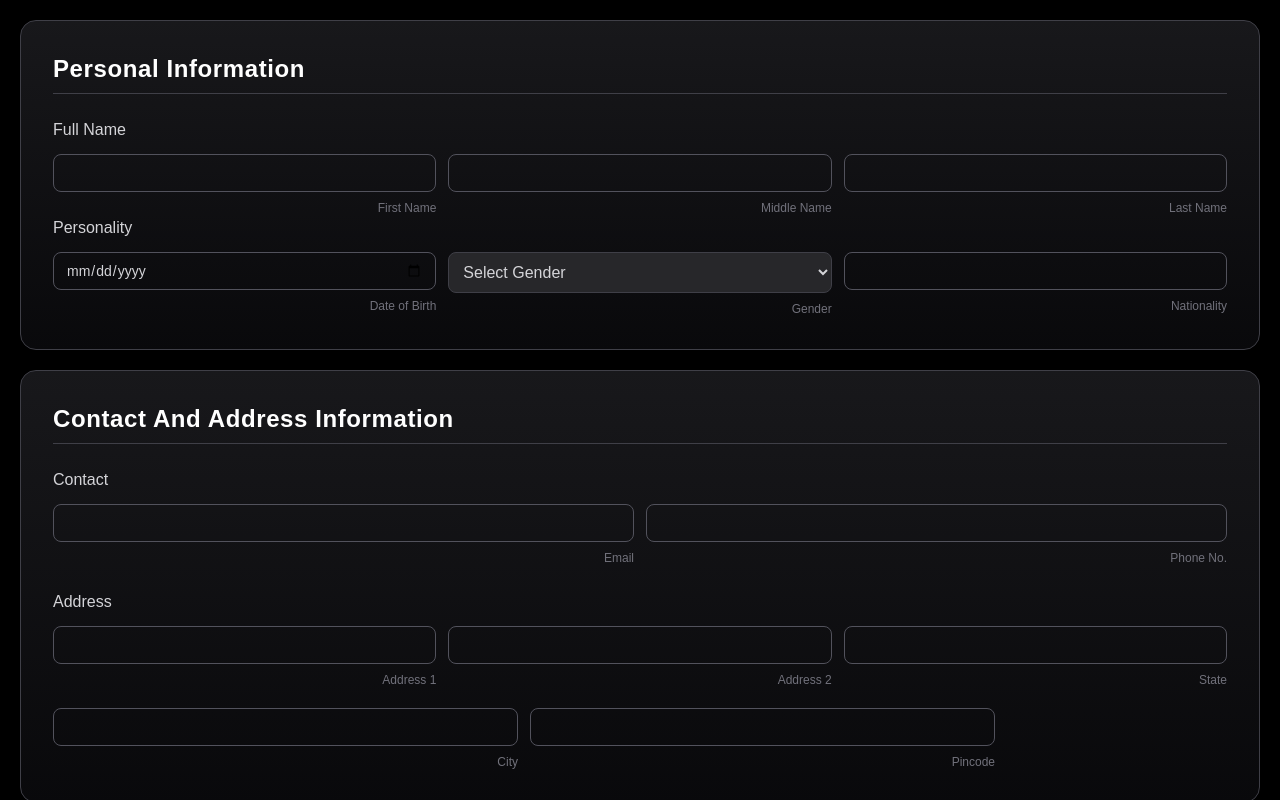
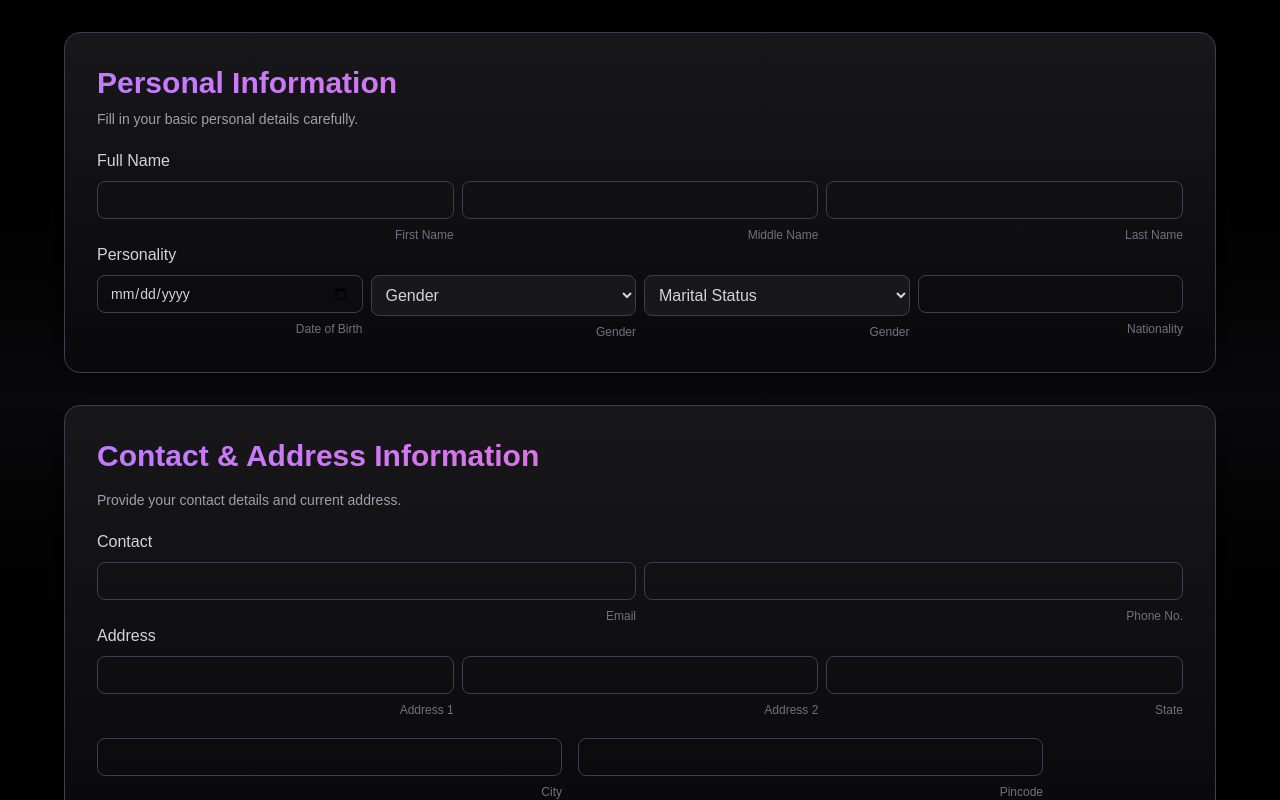
Before and after one commit to dhannu-dev/ClickUp, a Next.js app: page /teams in a window 1280 px wide. Both pictures are taken after a click on the button "New Member". Shown: the top 800 px of the page. Built offline with nearby package versions, Linux system fonts and the light colour scheme; grey boxes are pictures that could not be loaded.

Commit message:
update form

```diff
--- a/src/app/teams/page.jsx
+++ b/src/app/teams/page.jsx
@@ -44,18 +44,12 @@ export default function Teams() {
     setEditUser,
     handleSaveEditUser,
     setOpenUserMenu,
+    userFormData,
+    handleFormChange,
+    addMember,
   } = useContext(TodoContext);
 
   const [activeUser, setActiveUser] = useState(null);
-  const [step, setStep] = useState(1);
-
-  const handleNext = () => {
-    setStep((prev) => (prev < 3 ? prev + 1 : prev));
-  };
-
-  const handlePrev = () => {
-    setStep((prev) => (prev > 1 ? prev - 1 : prev));
-  };
 
   const handleSideBar = (user) => {
     setActiveUser((prev) => (prev?.id === user.id ? null : user));
@@ -592,32 +586,45 @@ export default function Teams() {
       )} */}
 
       {teamOption && (
-        <div className="h-screen z-50 p-5 absolute left-0 top-0 w-full bg-black">
-          <div className="flex flex-col gap-5">
-            <div className="w-full border border-zinc-700 rounded-2xl p-8 shadow-lg bg-gradient-to-b from-zinc-900 to-zinc-950 text-white transition-all duration-300 hover:shadow-purple-500/10">
-              <h1 className="text-2xl font-semibold mb-6 border-b border-zinc-700 pb-2 tracking-wide">
+        <div
+          onClick={handleTeamOption}
+          className="absolute no-scrollbar left-0 top-0 h-screen w-full overflow-y-auto bg-gradient-to-b from-black via-zinc-950 to-black p-8 text-white z-50"
+        >
+          <div
+            onClick={(e) => e.stopPropagation()}
+            className="flex flex-col gap-8 max-w-6xl mx-auto"
+          >
+            <div className="border border-zinc-700 rounded-2xl p-8 shadow-lg bg-gradient-to-b from-zinc-900 to-zinc-950 hover:shadow-purple-500/10 transition-all duration-300">
+              <h1 className="text-3xl font-semibold mb-2 bg-gradient-to-r from-purple-400 to-pink-400 bg-clip-text text-transparent">
                 Personal Information
               </h1>
-
-              <div className="flex flex-wrap gap-3">
-                <label className="w-full font-medium text-zinc-300">
+              <p className="text-sm text-zinc-400 mb-5">
+                Fill in your basic personal details carefully.
+              </p>
+              <div className="flex flex-wrap gap-2">
+                <label className="w-full text-zinc-300 font-medium">
                   Full Name
                 </label>
 
                 <div className="flex flex-col flex-1 min-w-[250px] group">
                   <input
                     type="text"
-                    className="border border-zinc-600 bg-transparent rounded-lg px-3 py-2 text-sm text-zinc-200 focus:outline-none focus:ring-1 focus:ring-purple-500 focus:border-purple-500 transition-all group-hover:border-zinc-400"
+                    name="firstName"
+                    value={userFormData.firstName}
+                    onChange={handleFormChange}
+                    className="border border-zinc-700 bg-transparent rounded-lg px-3 py-2 text-sm text-zinc-200 focus:outline-none focus:ring-1 focus:ring-purple-500 transition-all group-hover:border-zinc-500"
                   />
                   <label className="text-xs text-zinc-500 mt-2 text-right group-hover:text-zinc-300">
                     First Name
                   </label>
                 </div>
-
                 <div className="flex flex-col flex-1 min-w-[250px] group">
                   <input
                     type="text"
-                    className="border border-zinc-600 bg-transparent rounded-lg px-3 py-2 text-sm text-zinc-200 focus:outline-none focus:ring-1 focus:ring-purple-500 focus:border-purple-500 transition-all group-hover:border-zinc-400"
+                    name="middleName"
+                    value={userFormData.middleName}
+                    onChange={handleFormChange}
+                    className="border border-zinc-700 bg-transparent rounded-lg px-3 py-2 text-sm text-zinc-200 focus:outline-none focus:ring-1 focus:ring-purple-500 transition-all group-hover:border-zinc-500"
                   />
                   <label className="text-xs text-zinc-500 mt-2 text-right group-hover:text-zinc-300">
                     Middle Name
@@ -627,7 +634,10 @@ export default function Teams() {
                 <div className="flex flex-col flex-1 min-w-[250px] group">
                   <input
                     type="text"
-                    className="border border-zinc-600 bg-transparent rounded-lg px-3 py-2 text-sm text-zinc-200 focus:outline-none focus:ring-1 focus:ring-purple-500 focus:border-purple-500 transition-all group-hover:border-zinc-400"
+                    name="lastName"
+                    value={userFormData.lastName}
+                    onChange={handleFormChange}
+                    className="border border-zinc-700 bg-transparent rounded-lg px-3 py-2 text-sm text-zinc-200 focus:outline-none focus:ring-1 focus:ring-purple-500 transition-all group-hover:border-zinc-500"
                   />
                   <label className="text-xs text-zinc-500 mt-2 text-right group-hover:text-zinc-300">
                     Last Name
@@ -635,15 +645,17 @@ export default function Teams() {
                 </div>
               </div>
 
-              <div className="flex flex-wrap gap-3">
-                <label className="w-full font-medium text-zinc-300">
+              <div className="flex flex-wrap gap-2">
+                <label className="w-full text-zinc-300 font-medium">
                   Personality
                 </label>
-
                 <div className="flex flex-col flex-1 min-w-[250px] group">
                   <input
                     type="date"
-                    className="border border-zinc-600 bg-transparent rounded-lg px-3 py-2 text-sm text-zinc-300 focus:outline-none focus:ring-1 focus:ring-purple-500 focus:border-purple-500 transition-all group-hover:border-zinc-400"
+                    name="dob"
+                    value={userFormData.dob}
+                    onChange={handleFormChange}
+                    className="border border-zinc-700 bg-transparent rounded-lg px-3 py-2 text-sm text-zinc-300 focus:outline-none focus:ring-1 focus:ring-purple-500 transition-all group-hover:border-zinc-500"
                   />
                   <label className="text-xs text-zinc-500 mt-2 text-right group-hover:text-zinc-300">
                     Date of Birth
@@ -653,20 +665,31 @@ export default function Teams() {
                 <div className="flex flex-col flex-1 min-w-[250px] group">
                   <select
                     name="gender"
-                    className="p-2.5 rounded-lg bg-zinc-800 border border-zinc-700 text-zinc-300 focus:outline-none focus:ring-1 focus:ring-purple-500 focus:border-purple-500 transition-all group-hover:border-zinc-400"
+                    value={userFormData.gender}
+                    onChange={handleFormChange}
+                    className="p-2.5 rounded-lg bg-zinc-900 border border-zinc-700 text-zinc-300 focus:outline-none focus:ring-1 focus:ring-purple-500 transition-all group-hover:border-zinc-500"
                   >
-                    <option className="bg-zinc-800" value="">
-                      Select Gender
-                    </option>
-                    <option className="bg-zinc-800" value="male">
-                      Male
-                    </option>
-                    <option className="bg-zinc-800" value="female">
-                      Female
-                    </option>
-                    <option className="bg-zinc-800" value="trans">
-                      Trans
-                    </option>
+                    <option value="">Gender</option>
+                    <option value="male">Male</option>
+                    <option value="female">Female</option>
+                    <option value="trans">Trans</option>
+                  </select>
+                  <label className="text-xs text-zinc-500 mt-2 text-right group-hover:text-zinc-300">
+                    Gender
+                  </label>
+                </div>
+
+                <div className="flex flex-col flex-1 min-w-[250px] group">
+                  <select
+                    name="maritalStatus"
+                    value={userFormData.maritalStatus}
+                    onChange={handleFormChange}
+                    className="p-2.5 rounded-lg bg-zinc-900 border border-zinc-700 text-zinc-300 focus:outline-none focus:ring-1 focus:ring-purple-500 transition-all group-hover:border-zinc-500"
+                  >
+                    <option value="">Marital Status</option>
+                    <option value="single">Single</option>
+                    <option value="married">Married</option>
+                    <option value="divorced">Divorced</option>
                   </select>
                   <label className="text-xs text-zinc-500 mt-2 text-right group-hover:text-zinc-300">
                     Gender
@@ -676,7 +699,10 @@ export default function Teams() {
                 <div className="flex flex-col flex-1 min-w-[250px] group">
                   <input
                     type="text"
-                    className="border border-zinc-600 bg-transparent rounded-lg px-3 py-2 text-sm text-zinc-300 focus:outline-none focus:ring-1 focus:ring-purple-500 focus:border-purple-500 transition-all group-hover:border-zinc-400"
+                    name="nationality"
+                    value={userFormData.nationality}
+                    onChange={handleFormChange}
+                    className="border border-zinc-700 bg-transparent rounded-lg px-3 py-2 text-sm text-zinc-300 focus:outline-none focus:ring-1 focus:ring-purple-500 transition-all group-hover:border-zinc-500"
                   />
                   <label className="text-xs text-zinc-500 mt-2 text-right group-hover:text-zinc-300">
                     Nationality
@@ -685,20 +711,26 @@ export default function Teams() {
               </div>
             </div>
 
-            <div className="w-full border border-zinc-700 rounded-2xl p-8 shadow-lg bg-gradient-to-b from-zinc-900 to-zinc-950 text-white transition-all duration-300 hover:shadow-purple-500/10">
-              <h1 className="text-2xl font-semibold mb-6 border-b border-zinc-700 pb-2 tracking-wide">
-                Contact And Address Information
+            <div className="border border-zinc-700 rounded-2xl p-8 shadow-lg bg-gradient-to-b from-zinc-900 to-zinc-950 hover:shadow-purple-500/10 transition-all duration-300">
+              <h1 className="text-3xl font-semibold mb-4 bg-gradient-to-r from-purple-400 to-pink-400 bg-clip-text text-transparent">
+                Contact & Address Information
               </h1>
+              <p className="text-sm text-zinc-400 mb-5">
+                Provide your contact details and current address.
+              </p>
 
-              <div className="flex flex-wrap gap-3 mb-6">
-                <label className="w-full font-medium text-zinc-300">
+              <div className="flex flex-wrap gap-2">
+                <label className="w-full text-zinc-300 font-medium">
                   Contact
                 </label>
 
                 <div className="flex flex-col flex-1 min-w-[300px] group">
                   <input
                     type="email"
-                    className="border border-zinc-600 bg-transparent rounded-lg px-3 py-2 text-sm text-zinc-200 focus:outline-none focus:ring-1 focus:ring-purple-500 focus:border-purple-500 transition-all group-hover:border-zinc-400"
+                    name="email"
+                    value={userFormData.email}
+                    onChange={handleFormChange}
+                    className="border border-zinc-700 bg-transparent rounded-lg px-3 py-2 text-sm text-zinc-200 focus:outline-none focus:ring-1 focus:ring-purple-500 transition-all group-hover:border-zinc-500"
                   />
                   <label className="text-xs text-zinc-500 mt-2 text-right group-hover:text-zinc-300">
                     Email
@@ -708,7 +740,10 @@ export default function Teams() {
                 <div className="flex flex-col flex-1 min-w-[300px] group">
                   <input
                     type="text"
-                    className="border border-zinc-600 bg-transparent rounded-lg px-3 py-2 text-sm text-zinc-200 focus:outline-none focus:ring-1 focus:ring-purple-500 focus:border-purple-500 transition-all group-hover:border-zinc-400"
+                    name="phone"
+                    value={userFormData.phone}
+                    onChange={handleFormChange}
+                    className="border border-zinc-700 bg-transparent rounded-lg px-3 py-2 text-sm text-zinc-200 focus:outline-none focus:ring-1 focus:ring-purple-500 transition-all group-hover:border-zinc-500"
                   />
                   <label className="text-xs text-zinc-500 mt-2 text-right group-hover:text-zinc-300">
                     Phone No.
@@ -716,15 +751,18 @@ export default function Teams() {
                 </div>
               </div>
 
-              <div className="flex flex-wrap gap-3">
-                <label className="w-full font-medium text-zinc-300">
+              <div className="flex flex-wrap gap-2">
+                <label className="w-full text-zinc-300 font-medium">
                   Address
                 </label>
 
                 <div className="flex flex-col flex-1 min-w-[300px] group">
                   <input
                     type="text"
-                    className="border border-zinc-600 bg-transparent rounded-lg px-3 py-2 text-sm text-zinc-200 focus:outline-none focus:ring-1 focus:ring-purple-500 focus:border-purple-500 transition-all group-hover:border-zinc-400"
+                    name="address1"
+                    value={userFormData.address1}
+                    onChange={handleFormChange}
+                    className="border border-zinc-700 bg-transparent rounded-lg px-3 py-2 text-sm text-zinc-200 focus:outline-none focus:ring-1 focus:ring-purple-500 transition-all group-hover:border-zinc-500"
                   />
                   <label className="text-xs text-zinc-500 mt-2 text-right group-hover:text-zinc-300">
                     Address 1
@@ -734,7 +772,10 @@ export default function Teams() {
                 <div className="flex flex-col flex-1 min-w-[300px] group">
                   <input
                     type="text"
-                    className="border border-zinc-600 bg-transparent rounded-lg px-3 py-2 text-sm text-zinc-200 focus:outline-none focus:ring-1 focus:ring-purple-500 focus:border-purple-500 transition-all group-hover:border-zinc-400"
+                    name="address2"
+                    value={userFormData.address2}
+                    onChange={handleFormChange}
+                    className="border border-zinc-700 bg-transparent rounded-lg px-3 py-2 text-sm text-zinc-200 focus:outline-none focus:ring-1 focus:ring-purple-500 transition-all group-hover:border-zinc-500"
                   />
                   <label className="text-xs text-zinc-500 mt-2 text-right group-hover:text-zinc-300">
                     Address 2
@@ -744,7 +785,10 @@ export default function Teams() {
                 <div className="flex flex-col flex-1 min-w-[300px] group">
                   <input
                     type="text"
-                    className="border border-zinc-600 bg-transparent rounded-lg px-3 py-2 text-sm text-zinc-200 focus:outline-none focus:ring-1 focus:ring-purple-500 focus:border-purple-500 transition-all group-hover:border-zinc-400"
+                    name="state"
+                    value={userFormData.state}
+                    onChange={handleFormChange}
+                    className="border border-zinc-700 bg-transparent rounded-lg px-3 py-2 text-sm text-zinc-200 focus:outline-none focus:ring-1 focus:ring-purple-500 transition-all group-hover:border-zinc-500"
                   />
                   <label className="text-xs text-zinc-500 mt-2 text-right group-hover:text-zinc-300">
                     State
@@ -752,11 +796,14 @@ export default function Teams() {
                 </div>
               </div>
 
-              <div className="flex flex-wrap gap-3 mt-5">
+              <div className="flex flex-wrap gap-4 mt-5">
                 <div className="flex flex-col flex-1 min-w-[300px] max-w-[465px] group">
                   <input
                     type="text"
-                    className="border border-zinc-600 bg-transparent rounded-lg px-3 py-2 text-sm text-zinc-200 focus:outline-none focus:ring-1 focus:ring-purple-500 focus:border-purple-500 transition-all group-hover:border-zinc-400"
+                    name="city"
+                    value={userFormData.city}
+                    onChange={handleFormChange}
+                    className="border border-zinc-700 bg-transparent rounded-lg px-3 py-2 text-sm text-zinc-200 focus:outline-none focus:ring-1 focus:ring-purple-500 transition-all group-hover:border-zinc-500"
                   />
                   <label className="text-xs text-zinc-500 mt-2 text-right group-hover:text-zinc-300">
                     City
@@ -766,7 +813,10 @@ export default function Teams() {
                 <div className="flex flex-col flex-1 min-w-[300px] max-w-[465px] group">
                   <input
                     type="text"
-                    className="border border-zinc-600 bg-transparent rounded-lg px-3 py-2 text-sm text-zinc-200 focus:outline-none focus:ring-1 focus:ring-purple-500 focus:border-purple-500 transition-all group-hover:border-zinc-400"
+                    name="pincode"
+                    value={userFormData.pincode}
+                    onChange={handleFormChange}
+                    className="border border-zinc-700 bg-transparent rounded-lg px-3 py-2 text-sm text-zinc-200 focus:outline-none focus:ring-1 focus:ring-purple-500 transition-all group-hover:border-zinc-500"
                   />
                   <label className="text-xs text-zinc-500 mt-2 text-right group-hover:text-zinc-300">
                     Pincode
@@ -774,32 +824,35 @@ export default function Teams() {
                 </div>
               </div>
             </div>
-
-            <div className="w-full border border-zinc-700 rounded-2xl p-8 shadow-lg bg-gradient-to-b from-zinc-900 to-zinc-950 text-white transition-all duration-300 hover:shadow-purple-500/10 mb-20">
-              <h1 className="text-2xl font-semibold mb-6 border-b border-zinc-700 pb-2 tracking-wide">
+            <div className="border border-zinc-700 rounded-2xl p-8 shadow-lg bg-gradient-to-b from-zinc-900 to-zinc-950 hover:shadow-purple-500/10 transition-all duration-300">
+              <h1 className="text-3xl font-semibold mb-4 bg-gradient-to-r from-purple-400 to-pink-400 bg-clip-text text-transparent">
                 Employment Details
               </h1>
+              <p className="text-sm text-zinc-400 mb-6">
+                Provide your employment details for company records.
+              </p>
 
-              <div className="flex flex-wrap gap-3">
-                <label className="w-full font-medium text-zinc-300">
-                  Employment
-                </label>
-
+              <div className="flex flex-wrap gap-3 mb-5">
+                <div className="w-full flex gap-4">
                   <div className="flex flex-col flex-1 min-w-[250px] group">
                     <input
                       type="date"
-                    className="border border-zinc-600 bg-transparent rounded-lg px-3 py-2 text-sm text-zinc-200 focus:outline-none focus:ring-1 focus:ring-purple-500 focus:border-purple-500 transition-all group-hover:border-zinc-400"
+                      name="employmentStartDate"
+                      value={userFormData.employmentStartDate}
+                      onChange={handleFormChange}
+                      className="border border-zinc-700 bg-transparent rounded-lg px-3 py-2 text-sm text-zinc-200 focus:outline-none focus:ring-1 focus:ring-purple-500 transition-all group-hover:border-zinc-500"
                     />
                     <label className="text-xs text-zinc-500 mt-2 text-right group-hover:text-zinc-300">
                       Employment Start Date
                     </label>
                   </div>
 
-                {/* Employment Type */}
                   <div className="flex flex-col flex-1 min-w-[250px] group">
                     <select
                       name="employmentType"
-                    className="p-2.5 rounded-lg bg-transparent border border-zinc-700 text-zinc-300 focus:outline-none focus:ring-1 focus:ring-purple-500 focus:border-purple-500 transition-all group-hover:border-zinc-400"
+                      value={userFormData.employmentType}
+                      onChange={handleFormChange}
+                      className="p-2.5 rounded-lg bg-transparent border border-zinc-700 text-zinc-300 focus:outline-none focus:ring-1 focus:ring-purple-500 transition-all group-hover:border-zinc-500"
                     >
                       <option className="bg-zinc-800" value="">
                         Select Employment Type
@@ -826,7 +879,9 @@ export default function Teams() {
                   <div className="flex flex-col flex-1 min-w-[250px] group">
                     <select
                       name="jobTitle"
-                    className="p-2.5 rounded-lg bg-transparent border border-zinc-700 text-zinc-300 focus:outline-none focus:ring-1 focus:ring-purple-500 focus:border-purple-500 transition-all group-hover:border-zinc-400"
+                      value={userFormData.jobTitle}
+                      onChange={handleFormChange}
+                      className="p-2.5 rounded-lg bg-transparent border border-zinc-700 text-zinc-300 focus:outline-none focus:ring-1 focus:ring-purple-500 transition-all group-hover:border-zinc-500"
                     >
                       <option className="bg-zinc-800" value="">
                         Select Job Title
@@ -850,13 +905,14 @@ export default function Teams() {
                   </div>
                 </div>
 
-              {/* Second Row */}
-              <div className="flex flex-wrap gap-3 mt-5">
                 {/* Department */}
+                <div className="w-full flex gap-4 mt-3">
                   <div className="flex flex-col flex-1 min-w-[250px] group">
                     <select
                       name="department"
-                    className="p-2.5 rounded-lg bg-transparent border border-zinc-700 text-zinc-300 focus:outline-none focus:ring-1 focus:ring-purple-500 focus:border-purple-500 transition-all group-hover:border-zinc-400"
+                      value={userFormData.department}
+                      onChange={handleFormChange}
+                      className="p-2.5 rounded-lg bg-transparent border border-zinc-700 text-zinc-300 focus:outline-none focus:ring-1 focus:ring-purple-500 transition-all group-hover:border-zinc-500"
                     >
                       <option className="bg-zinc-800" value="">
                         Select Department
@@ -883,7 +939,9 @@ export default function Teams() {
                   <div className="flex flex-col flex-1 min-w-[250px] group">
                     <select
                       name="reportingManager"
-                    className="p-2.5 rounded-lg bg-transparent border border-zinc-700 text-zinc-300 focus:outline-none focus:ring-1 focus:ring-purple-500 focus:border-purple-500 transition-all group-hover:border-zinc-400"
+                      value={userFormData.reportingManager}
+                      onChange={handleFormChange}
+                      className="p-2.5 rounded-lg bg-transparent border border-zinc-700 text-zinc-300 focus:outline-none focus:ring-1 focus:ring-purple-500 transition-all group-hover:border-zinc-500"
                     >
                       <option className="bg-zinc-800" value="">
                         Select Reporting Manager
@@ -905,6 +963,22 @@ export default function Teams() {
                 </div>
               </div>
             </div>
+
+            <div className="flex justify-end gap-4 mt-5 mb-20">
+              <button
+                onClick={handleTeamOption}
+                className="px-6 py-2 rounded-lg bg-zinc-800 hover:bg-zinc-700 border border-zinc-700 transition-all"
+              >
+                Cancel
+              </button>
+              <button
+                onClick={addMember}
+                className="px-6 py-2 rounded-lg bg-purple-600 hover:bg-purple-700 text-white shadow-lg transition-all"
+              >
+                Save Details
+              </button>
+            </div>
+          </div>
         </div>
       )}
     </div>
```
Lines whose indentation alone changed are shown as unchanged.
